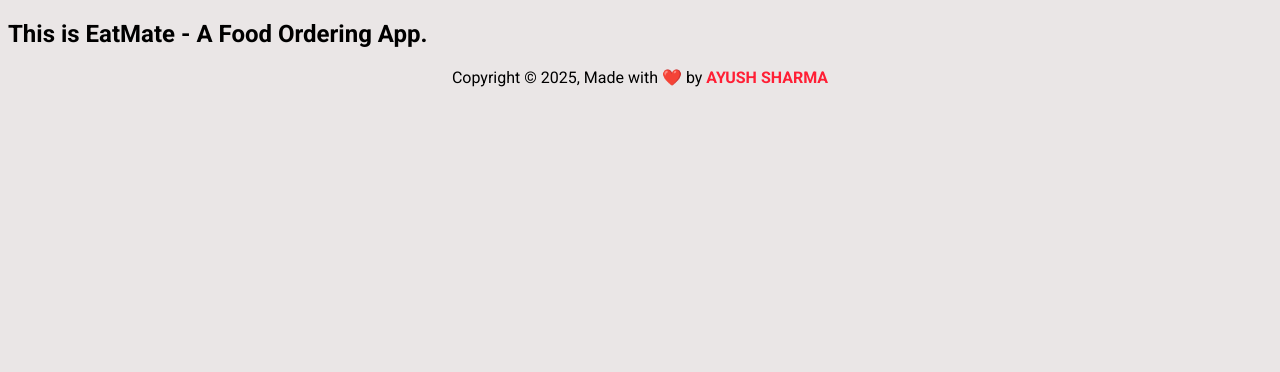
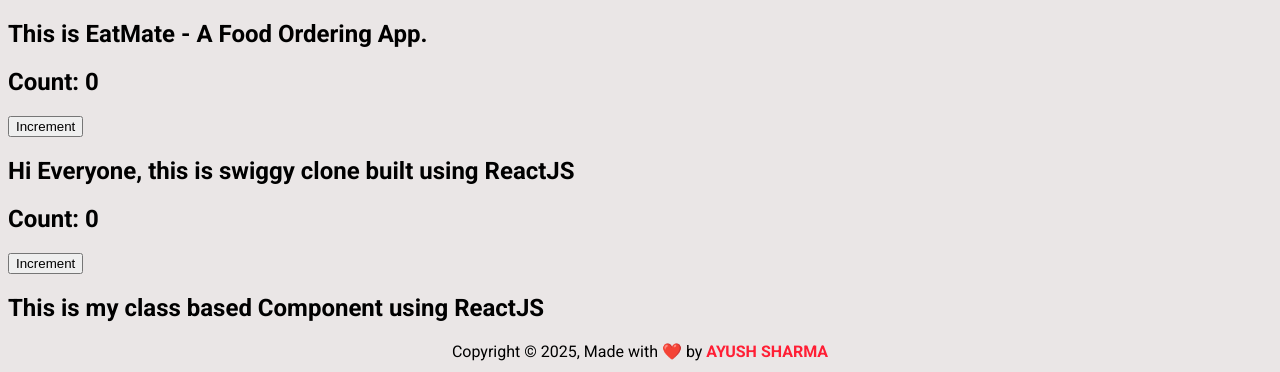
Before and after one commit to Sharma-ayush-20/EatMate, a React (Vite) app: page /about in a window 1280 px wide. Shown: the part 206-578 px from the top of the page. Built offline with nearby package versions, Linux system fonts and the light colour scheme.

Commit message:
using class-based component and lifecycle of class based components with parent and child

```diff
--- a/src/components/About.js
+++ b/src/components/About.js
@@ -1,13 +1,30 @@
 import React from "react";
+import User from "./User";
+import UserClass from "./UserClass";
 
-function About() {
+class About extends React.Component {
+  constructor() {
+    super();
+
+    console.log("parent constructor")
+  }
+
+  componentDidMount(){
+    console.log("parent Component did mount")
+  }
+
+  render() {
+    console.log("parent render")
     return (
       <>
         <div>About Us.</div>
         <h1>Hello Everyone!!</h1>
         <h2>This is EatMate - A Food Ordering App.</h2>
+        <User />
+        <UserClass name={"class based"} />
       </>
     );
   }
+}
 
 export default About;
--- /dev/null
+++ b/src/components/User.js
@@ -0,0 +1,21 @@
+import { useState } from "react";
+
+const User = () => {
+    const [count, setCount] = useState(0);
+
+    const incrementValue = () => {
+        setCount(count + 1)
+    }
+
+    return (
+        <>
+            <div>
+                <h2>Count: {count}</h2>
+                <button onClick={incrementValue}>Increment</button>
+                <h2>Hi Everyone, this is swiggy clone built using ReactJS</h2>
+            </div>
+        </>
+    )
+}
+
+export default User;
--- /dev/null
+++ b/src/components/UserClass.js
@@ -0,0 +1,40 @@
+import React from "react";
+
+class UserClass extends React.Component {
+  constructor(props) {
+    super(props);
+
+    //class state variables
+    this.state = {
+      count: 0,
+    };
+
+    console.log("child constructor")
+  }
+
+  componentDidMount(){
+    console.log("child Component did mount")
+  }
+
+  render() {
+    const { name } = this.props;
+    console.log("child render")
+    return (
+      <>
+        <div>
+          <h2>Count: {this.state.count}</h2>
+          <button
+            onClick={() => {
+              this.setState({ count: this.state.count + 1 });
+            }}
+          >
+            Increment
+          </button>
+          <h2>This is my {name} Component using ReactJS</h2>
+        </div>
+      </>
+    );
+  }
+}
+
+export default UserClass;
```
Lines whose indentation alone changed are shown as unchanged.
